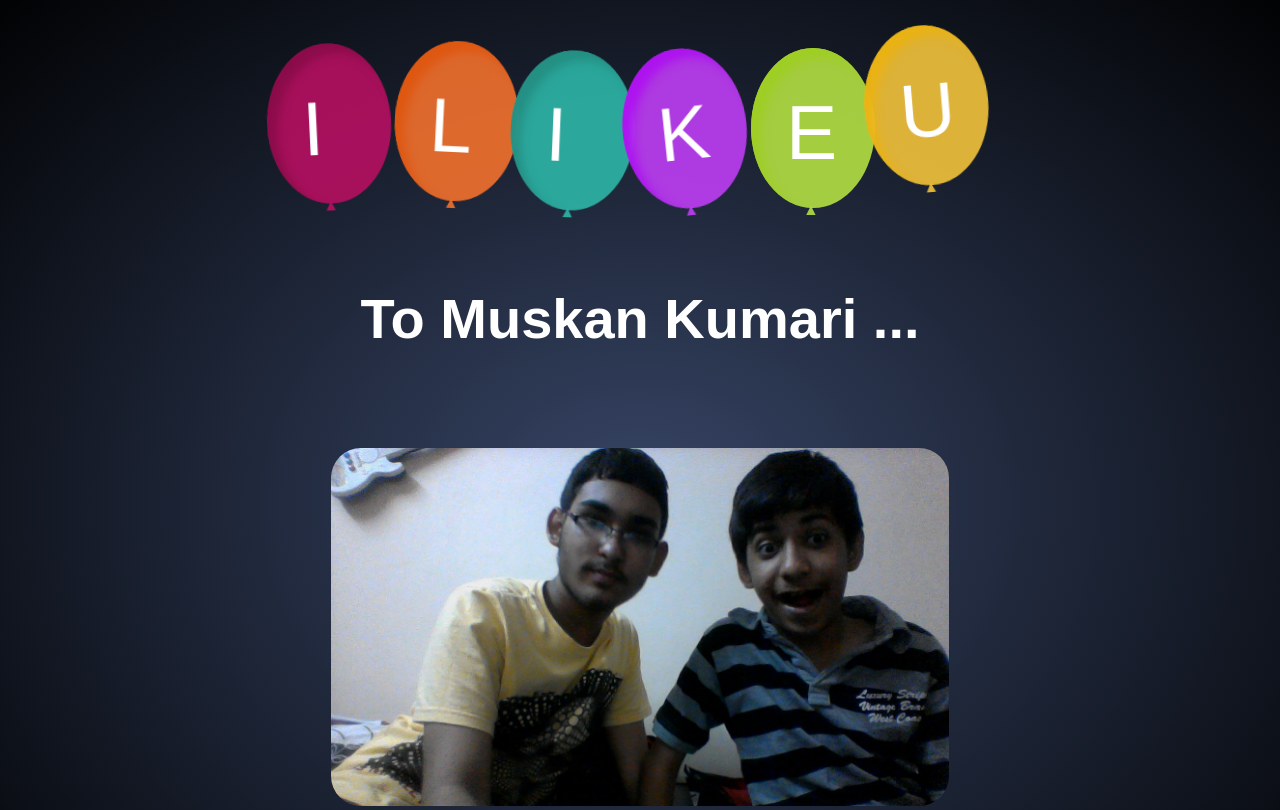
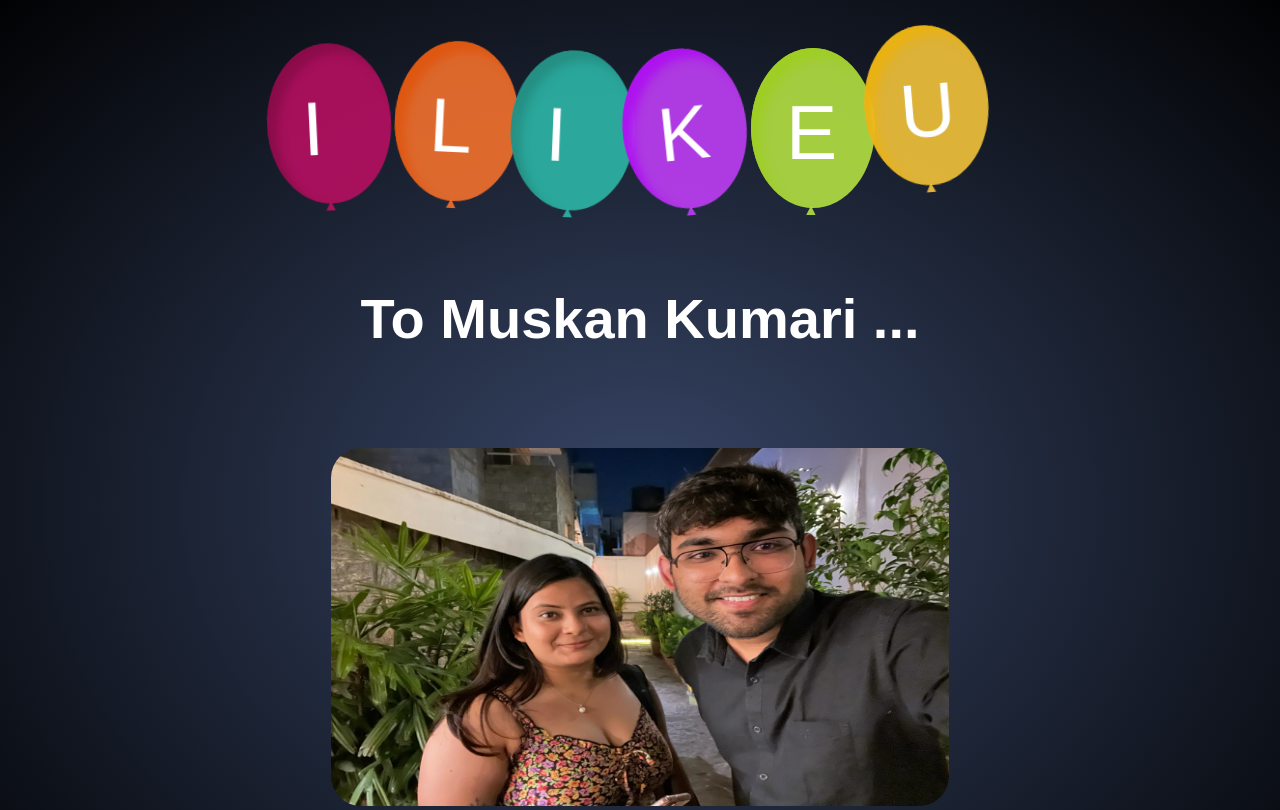
Before and after one commit to sahil2320011/happy_birthday-page, a plain HTML site: page index.html in a window 1280 px wide. Shown: the top 810 px of the page. Drawn offline with Linux system fonts and the light colour scheme; a web font is replaced by a local one.

Commit message:
Update index.html

```diff
--- a/index.html
+++ b/index.html
@@ -319,7 +319,7 @@ img:hover {
          <h1> To Muskan Kumari ... </h1>
     </div>
     <div>
-        <img src="WIN_20160321_194356.JPG" alt="Muskan" style="width: 618px;height: 358px;">
+        <img src="WhatsApp Image 2024-02-06 at 9.04.33 PM.jpeg" alt="Muskan" style="width: 618px;height: 358px;">
     </div>
     <h3 style="text-align: center; color: aliceblue;">Would you be my Valentine ♥</h3>
    <br>
```
